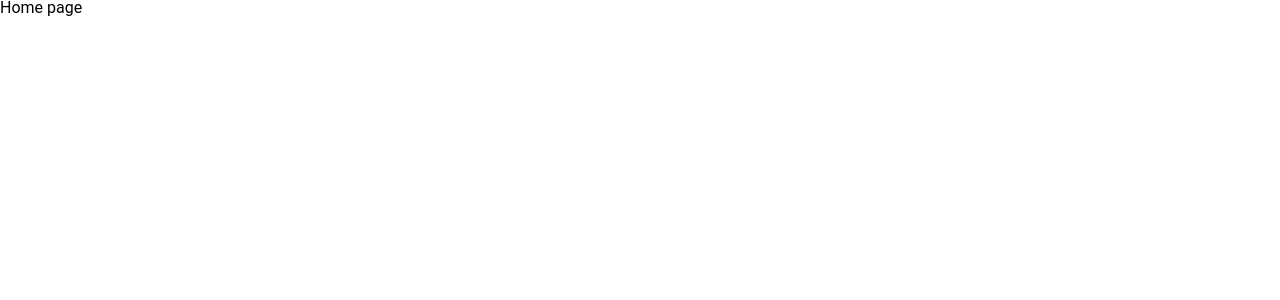
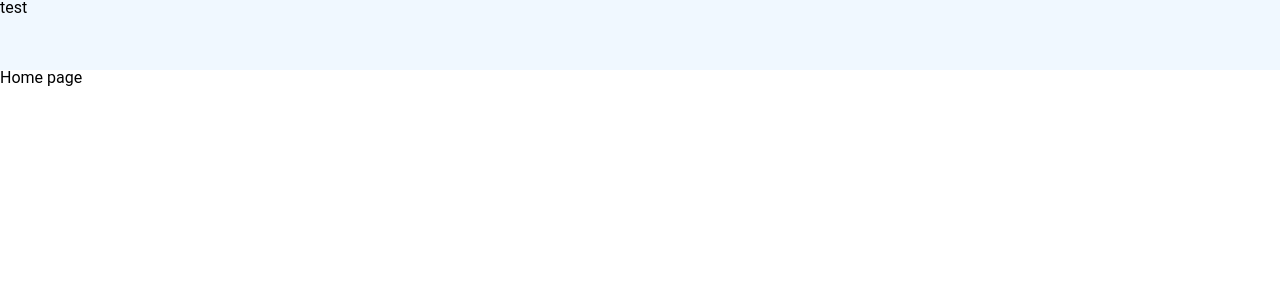
Before and after one commit to coach-marketplace/app, a React (Create React App) app: page / in a window 1280 px wide. Shown: the top 300 px of the page. Built offline with nearby package versions, Linux system fonts and the light colour scheme.

Commit message:
Set basic layout

```diff
--- a/package.json
+++ b/package.json
@@ -6,6 +6,7 @@
     "@testing-library/jest-dom": "^4.2.4",
     "@testing-library/react": "^9.3.2",
     "@testing-library/user-event": "^7.1.2",
+    "evergreen-ui": "^4.22.1",
     "react": "^16.12.0",
     "react-dom": "^16.12.0",
     "react-router": "^5.1.2",
--- a/src/App.js
+++ b/src/App.js
@@ -1,12 +1,10 @@
 import React from "react";
 import Router from "./router";
 
+import "./style/main.css";
+
 function App() {
-  return (
-    <div className="app">
-      <Router />
-    </div>
-  );
+  return <Router />;
 }
 
 export default App;
--- /dev/null
+++ b/src/components/ui/layout/header/Header.jsx
@@ -0,0 +1,8 @@
+import React from "react";
+import "./header.css";
+
+const Header = ({ children }) => {
+  return <header className="header">{children}</header>;
+};
+
+export default Header;
--- /dev/null
+++ b/src/components/ui/layout/header/header.css
@@ -0,0 +1,6 @@
+.header {
+  display: flex;
+  width: 100%;
+  height: 70px;
+  background-color: AliceBlue;
+}
--- a/src/pages/home-page/HomePage.jsx
+++ b/src/pages/home-page/HomePage.jsx
@@ -1,7 +1,14 @@
 import React from "react";
 
+import Header from "../../components/ui/layout/header/Header";
+
 const HomePage = () => {
-  return <div>Home page</div>;
+  return (
+    <div className="page-wrapper">
+      <Header>test</Header>
+      Home page
+    </div>
+  );
 };
 
 export default HomePage;
--- /dev/null
+++ b/src/style/main.css
@@ -0,0 +1,6 @@
+.page-wrapper {
+  display: flex;
+  width: 100%;
+  height: 100%;
+  flex-direction: column;
+}
--- a/src/style/reset.css
+++ b/src/style/reset.css
@@ -152,7 +152,10 @@ label:focus {
 
 @import url("https://fonts.googleapis.com/css?family=Roboto&display=swap");
 
-body {
+body,
+#root {
   font-family: "Roboto", sans-serif;
   font-size: 16px;
+  width: 100vw;
+  height: 100vh;
 }
```
Also changed, not shown: 1 other file (tests, documents, lock files or other folders).
